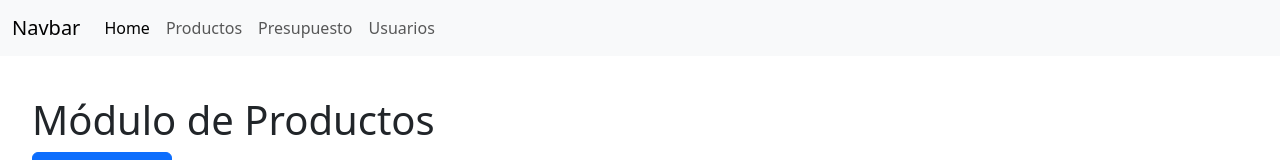
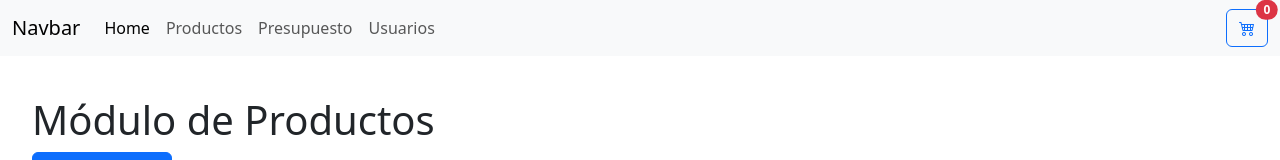
Before and after one commit to ElidethMatus/DDAWII_ProyectoFinal_Grupo-3, a Next.js app in the folder Frontend/: page /productos in a window 1280 px wide. Shown: the top 160 px of the page. Built offline with nearby package versions, Linux system fonts and the light colour scheme; no server answers.

Commit message:
Agregando carrito context

```diff
--- a/Frontend/app/(general)/layout.tsx
+++ b/Frontend/app/(general)/layout.tsx
@@ -1,4 +1,5 @@
 import Navbar from "../shared/components/navbar/Navbar";
+import { ProductoProvider } from "@/app/productos/providers/ProductoProvider";
 
 export default function GeneralLayout({
   children,
@@ -8,8 +9,10 @@ export default function GeneralLayout({
   return (
     <html lang="es">
       <body>
-        <Navbar />
-        <main>{children}</main>
+        <ProductoProvider>
+          <Navbar />
+          <main>{children}</main>
+        </ProductoProvider>
       </body>
     </html>
   );
--- a/Frontend/app/(general)/productos/layout.tsx
+++ /dev/null
@@ -1,11 +0,0 @@
-"use client";
-
-import { ProductoProvider } from "@/app/productos/providers/ProductoProvider";
-
-export default function ProductosLayout({
-  children,
-}: {
-  children: React.ReactNode;
-}) {
-  return <ProductoProvider>{children}</ProductoProvider>;
-}
--- a/Frontend/app/(general)/productos/page.tsx
+++ b/Frontend/app/(general)/productos/page.tsx
@@ -1,4 +1,5 @@
 "use client";
+import CarritoModal from "@/app/productos/components/CarritoModal";
 import ProductosLista from "@/app/productos/components/ProductosLista";
 import ProductosModal from "@/app/productos/components/ProductosModal";
 import { ProductoContext } from "@/app/productos/context/ProductoContext";
@@ -14,6 +15,7 @@ function ProductosContent() {
       <button className="btn btn-primary" onClick={abrirModal}>
         Crear Producto
       </button>
+      <CarritoModal />
       <ProductosModal />
       <ProductosLista />
     </main>
@@ -21,9 +23,5 @@ function ProductosContent() {
 }
 
 export default function Page() {
-  return (
-    <ProductoProvider>
-      <ProductosContent />
-    </ProductoProvider>
-  );
+  return <ProductosContent />;
 }
--- a/Frontend/app/layout.tsx
+++ b/Frontend/app/layout.tsx
@@ -2,6 +2,7 @@ import type { Metadata } from "next";
 import { Geist, Geist_Mono } from "next/font/google";
 import "bootstrap/dist/css/bootstrap.min.css";
 import BootstrapClient from "./bootstrap-client";
+import "bootstrap-icons/font/bootstrap-icons.css";
 
 const geistSans = Geist({
   variable: "--font-geist-sans",
--- a/Frontend/app/productos/context/ProductoContext.tsx
+++ b/Frontend/app/productos/context/ProductoContext.tsx
@@ -9,6 +9,9 @@ export type ProductoContextType = {
   showModal: boolean;
   abrirModal: () => void;
   cerrarModal: () => void;
+  showCarritoModal: boolean;
+  abrirCarritoModal: () => void;
+  cerrarCarritoModal: () => void;
   agregarProducto: (producto: Omit<Producto, "id">) => void;
   eliminarProducto: (id: number) => void;
   actualizarProducto: (
@@ -28,6 +31,9 @@ export const ProductoContext = React.createContext<ProductoContextType>({
   showModal: false,
   abrirModal: () => {},
   cerrarModal: () => {},
+  showCarritoModal: false,
+  abrirCarritoModal: () => {},
+  cerrarCarritoModal: () => {},
   agregarProducto: () => {},
   eliminarProducto: () => {},
   actualizarProducto: () => {},
--- a/Frontend/app/productos/providers/ProductoProvider.tsx
+++ b/Frontend/app/productos/providers/ProductoProvider.tsx
@@ -17,6 +17,7 @@ export const ProductoProvider: React.FC<{ children: React.ReactNode }> = ({
   const [productoSeleccionado, setProductoSeleccionado] =
     useState<Producto | null>(null);
   const [showModal, setShowModal] = useState(false);
+  const [showCarritoModal, setShowCarritoModal] = useState(false);
 
   useEffect(() => {
     getProductos().then(setProductos);
@@ -27,6 +28,8 @@ export const ProductoProvider: React.FC<{ children: React.ReactNode }> = ({
     setShowModal(false);
     setProductoSeleccionado(null);
   };
+  const abrirCarritoModal = () => setShowCarritoModal(true);
+  const cerrarCarritoModal = () => setShowCarritoModal(false);
 
   const agregarProducto = async (producto: Omit<Producto, "id">) => {
     const nuevo = await crearProducto(producto);
@@ -77,6 +80,9 @@ export const ProductoProvider: React.FC<{ children: React.ReactNode }> = ({
         showModal,
         abrirModal,
         cerrarModal,
+        showCarritoModal,
+        abrirCarritoModal,
+        cerrarCarritoModal,
       }}
     >
       {children}
--- a/Frontend/app/shared/components/navbar/Navbar.tsx
+++ b/Frontend/app/shared/components/navbar/Navbar.tsx
@@ -1,8 +1,11 @@
-'use client';
+"use client";
+import { ProductoContext } from "@/app/productos/context/ProductoContext";
 import Link from "next/link";
-import React, { useEffect } from "react";
+import React, { useContext, useEffect } from "react";
 
 export default function Navbar() {
+  const { carrito, abrirCarritoModal } = useContext(ProductoContext);
+
   return (
     <nav className="navbar navbar-expand-lg bg-body-tertiary fixed-top">
       <div className="container-fluid">
@@ -35,6 +38,14 @@ export default function Navbar() {
               Usuarios
             </Link>
           </div>
+          <div className="ms-auto">
+            <button className="btn btn-outline-primary position-relative" onClick={abrirCarritoModal}>
+              <i className="bi bi-cart4"></i>
+              <span className="position-absolute top-0 start-100 translate-middle badge rounded-pill bg-danger">
+                {carrito.length}
+              </span>
+            </button>
+          </div>
         </div>
       </div>
     </nav>
--- a/Frontend/package.json
+++ b/Frontend/package.json
@@ -11,6 +11,7 @@
   "dependencies": {
     "axios": "^1.17.0",
     "bootstrap": "^5.3.8",
+    "bootstrap-icons": "^1.13.1",
     "chart.js": "^4.5.1",
     "next": "16.2.7",
     "react": "19.2.4",
```
Also changed, not shown: 1 other file (tests, documents, lock files or other folders).
